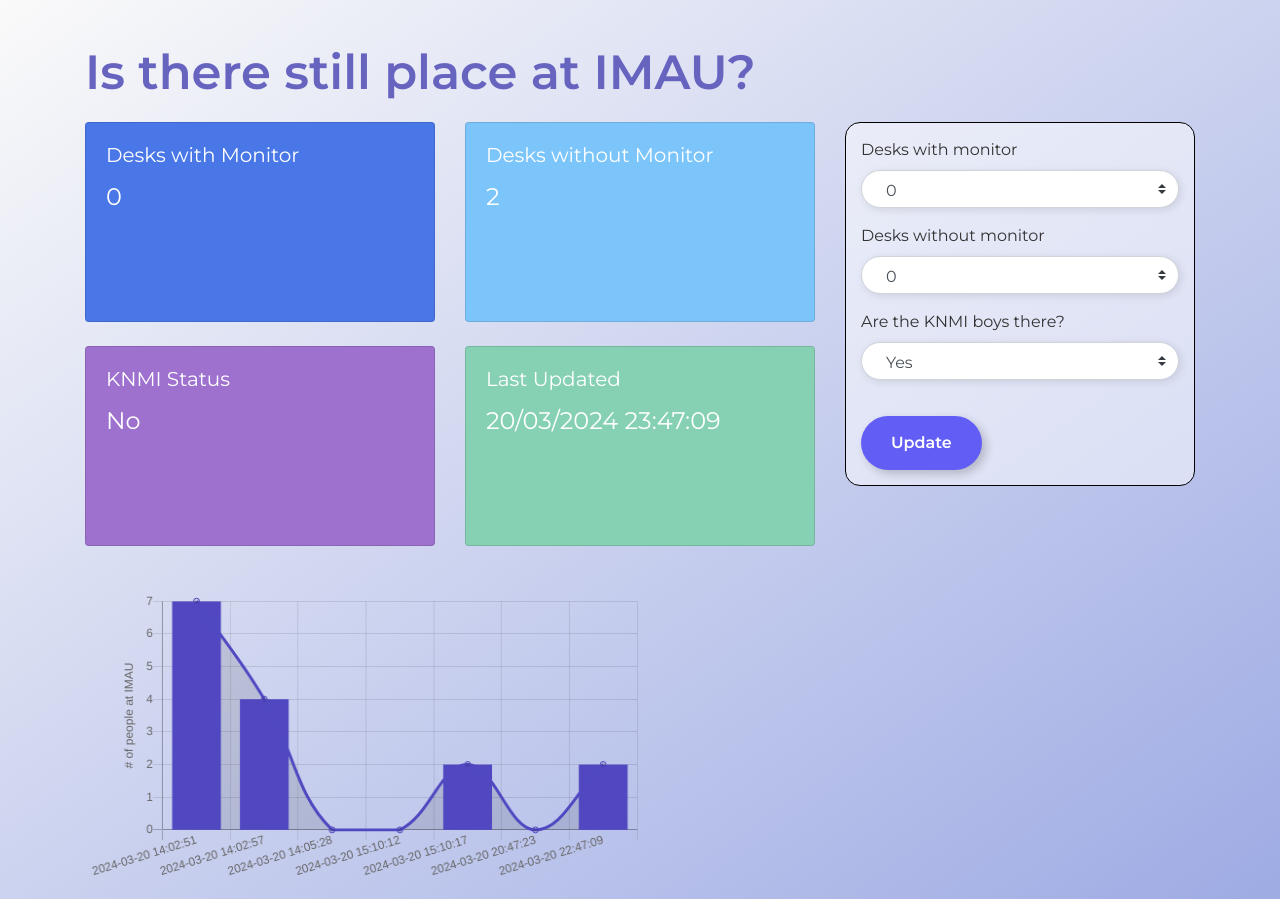
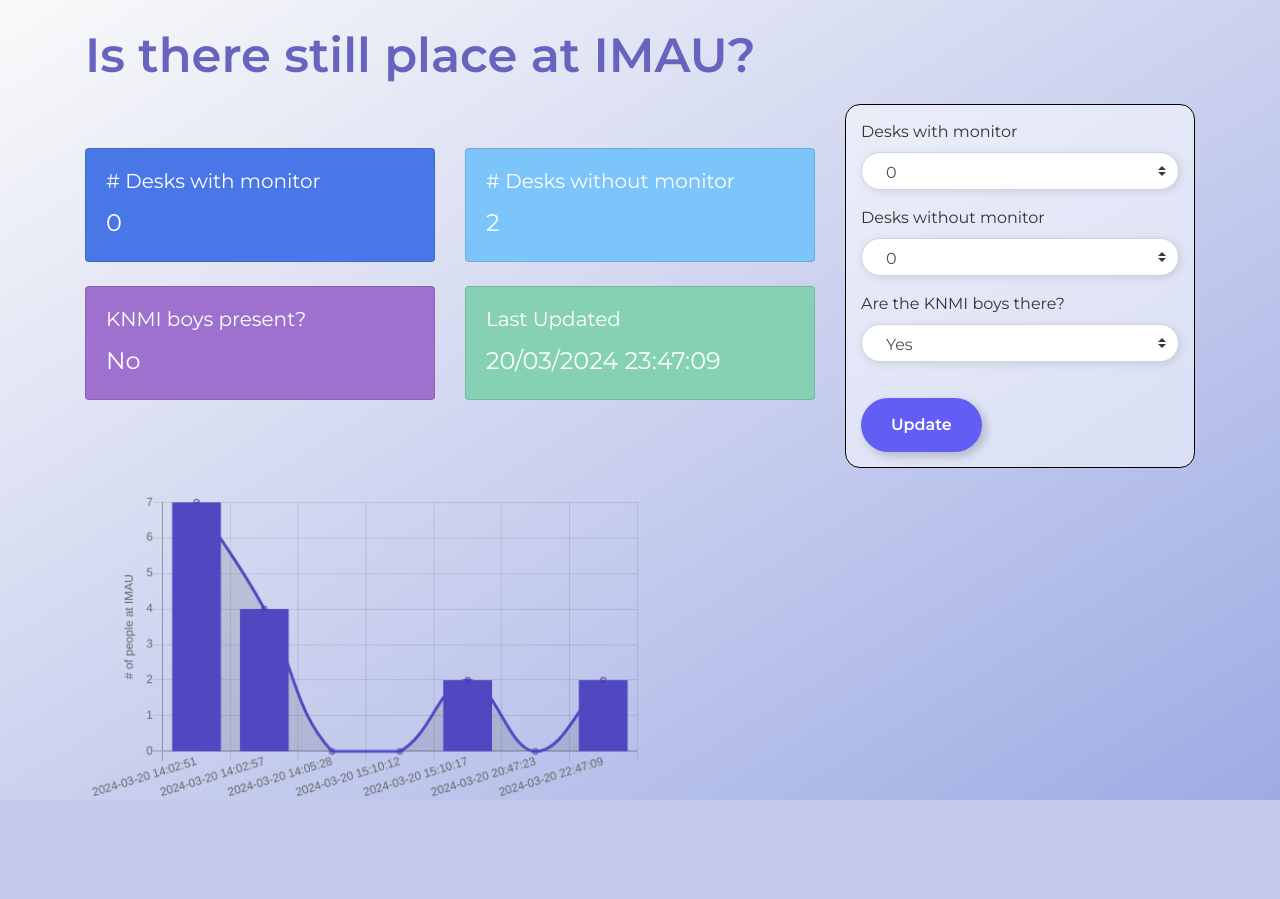
Before and after one commit to bramvanduinen/IMAU-counter, a Flask app: page / in a window 1280 px wide. After the commit the page ends 800 px from the top, so only its background shows below. Run offline with Flask 3, Linux system fonts and the light colour scheme; some libraries are stand-ins or nearby versions.

Commit message:
fixed layout, nice colouring

```diff
--- a/templates/index.html
+++ b/templates/index.html
@@ -10,17 +10,45 @@
     <link href="https://stackpath.bootstrapcdn.com/bootstrap/4.5.2/css/bootstrap.min.css" rel="stylesheet">
     <link href="https://fonts.googleapis.com/css2?family=Montserrat:wght@400;600&display=swap" rel="stylesheet">
     <style>
+        html, body {
+            height: 100%; /* Ensures that the html and body tags take up the full viewport height */
+            margin: 0; /* Resets any default margin */
+            padding: 0; /* Resets any default padding */
+        }
+
         body {
             background: linear-gradient(to bottom right, #fafafa, #9eabe4); /* Soft color gradient */
+            background-attachment: fixed; /* This will fix the background in place, even when scrolling */
+            background-size: cover; /* This will ensure the background covers the entire viewport */
             font-family: 'Montserrat', sans-serif;
-            margin: 0;
+            color: #333; /* Dark text for contrast */
+            min-height: 100vh; /* Minimum height to fill the viewport */
             display: flex;
             flex-direction: column;
-            align-items: center;
-            justify-content: center;
-            padding: 20px;
-            color: #333; /* Dark text for contrast */
         }
+
+        .container {
+            flex-grow: 1; /* Allows the container to fill available space in the flex-direction */
+            display: flex; /* Establishes a flex container */
+            flex-direction: column; /* Stacks children vertically */
+            justify-content: center; /* Centers children vertically in the container */
+            /* align-items: center; Centers children horizontally in the container */
+            width: 100%; /* Takes the full width of the parent */
+            /* padding: 20px; Provides padding around the content */
+        }
+
+        /* Add a specific class for the chart's container to control its size */
+        .chart-container {
+            width: 100%; /* Full width of its parent container */
+            min-height: 300px; /* Set a minimum height for the chart container */
+        }
+
+        /* Ensure the canvas within the chart container fills its parent */
+        .chart-container canvas {
+            width: 100% !important; /* Full width */
+            height: 100% !important; /* Full height */
+        }
+
         h1 {
             font-size: 3rem;
             color: #6764c0;
@@ -88,7 +116,7 @@
         .equal-height .card {
             width: 100%; /* Makes sure the card stretches to fill the column */
             flex-grow: 1; /* Allows the card to grow to fill the space */
-            min-height: 200px; /* Adjust the value as needed */
+            min-height: 50px; /* Adjust the value as needed */
             /* max-height: 100 px; */
         }
         .update-form-container {
@@ -102,6 +130,11 @@
             .update-form-container {
                 margin-top: 20px; /* Add space between the cards and form on smaller screens */
             }
+        }
+        .row {
+            display: flex;
+            align-items: center; /* This centers the flex items (columns) vertically */
+            justify-content: center; /* This centers the flex items (columns) horizontally, if needed */
         }
 </style>
 </head>
@@ -117,7 +150,7 @@
                     <div class="col-md-6 col-lg-6">
                         <div class="card monitor text-white mb-4">
                             <div class="card-body">
-                                <h5 class="card-title">Desks with Monitor</h5>
+                                <h5 class="card-title"># Desks with monitor</h5>
                                 <p class="card-text">{{ data['desks_with_monitor'] }}</p>
                             </div>
                         </div>
@@ -126,7 +159,7 @@
                     <div class="col-md-6 col-lg-6">
                         <div class="card nomonitor text-white mb-4">
                             <div class="card-body">
-                                <h5 class="card-title">Desks without Monitor</h5>
+                                <h5 class="card-title"># Desks without monitor</h5>
                                 <p class="card-text">{{ data['desks_without_monitor'] }}</p>
                             </div>
                         </div>
@@ -138,7 +171,7 @@
                     <div class="col-md-6 col-lg-6">
                         <div class="card knmi text-white mb-4">
                             <div class="card-body">
-                                <h5 class="card-title">KNMI Status</h5>
+                                <h5 class="card-title">KNMI boys present?</h5>
                                 <p class="card-text">{{ data['knmi_status'] }}</p>
                             </div>
                         </div>
@@ -189,7 +222,7 @@
         </div> <!-- End of the main row -->
     </div> <!-- End of the container -->
 
-    <div class = "container mt-4">
+    <div class = "container chart-container mt-4">
         <canvas id="myChart" style="max-width: 50%; height: auto;"></canvas>
     </div>
 
```
Also changed, not shown: instance/site.db.
